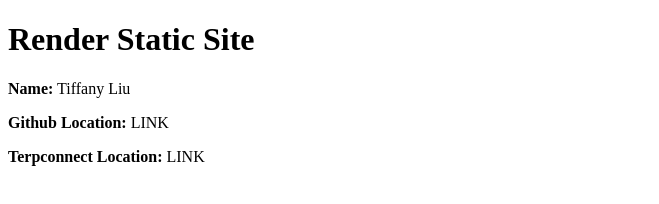
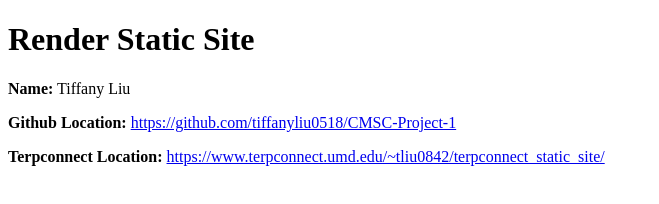
Before and after one commit to tiffanyliu0518/CMSC-Project-1, a plain HTML site: page index.html in a window 1280 px wide. Shown: the whole page, without its empty margins (0-659 px from the left). Drawn offline with Linux system fonts and the light colour scheme.

Commit message:
adding links

```diff
--- a/index.html
+++ b/index.html
@@ -9,6 +9,14 @@
 <body>
     <h1>Render Static Site</h1>
     <p><b>Name:</b> Tiffany Liu</p>
-    <p><b>Github Location: </b>LINK</p>
-    <p><b>Terpconnect Location: </b>LINK</p>
+    <p>
+        <b>Github Location: </b>
+        <a href="https://github.com/tiffanyliu0518/CMSC-Project-1">
+        https://github.com/tiffanyliu0518/CMSC-Project-1</a>
+    </p>
+    <p>
+        <b>Terpconnect Location: </b>
+        <a href="https://www.terpconnect.umd.edu/~tliu0842/terpconnect_static_site/">
+        https://www.terpconnect.umd.edu/~tliu0842/terpconnect_static_site/</a>
+    </p>
 </body>
```
